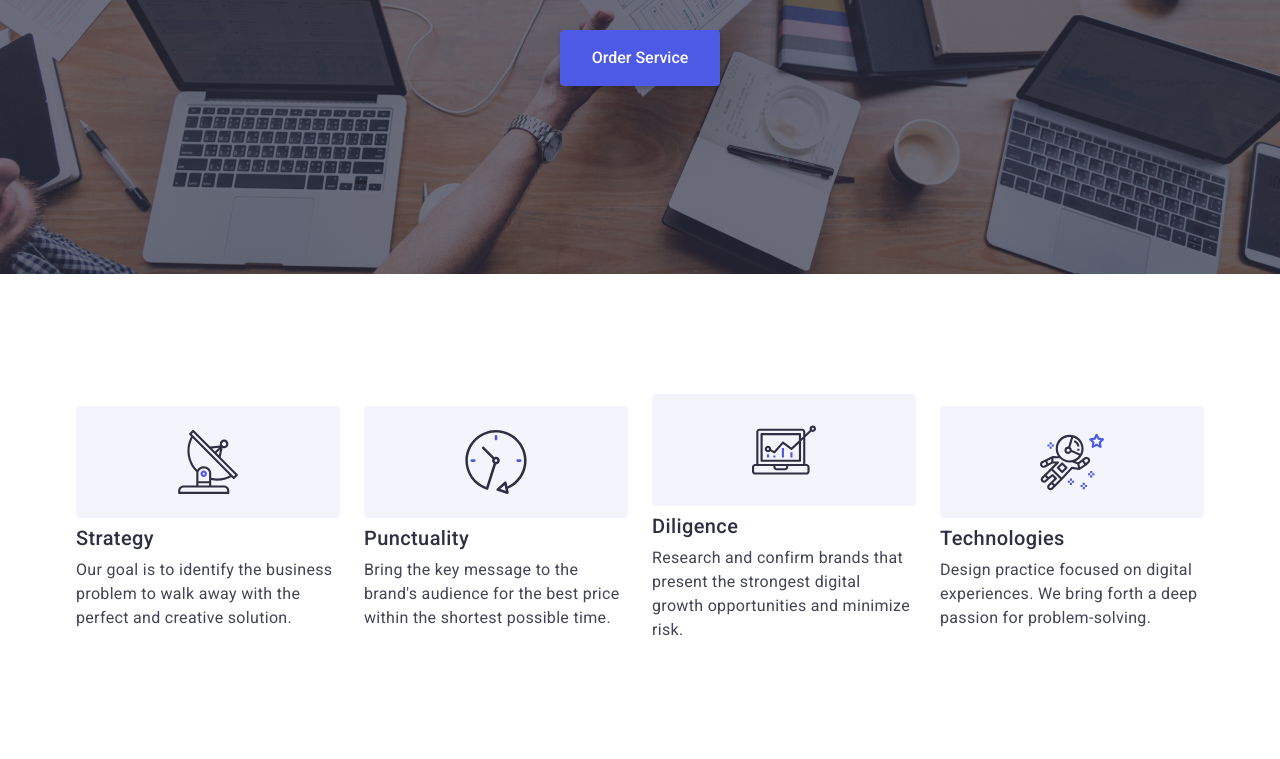
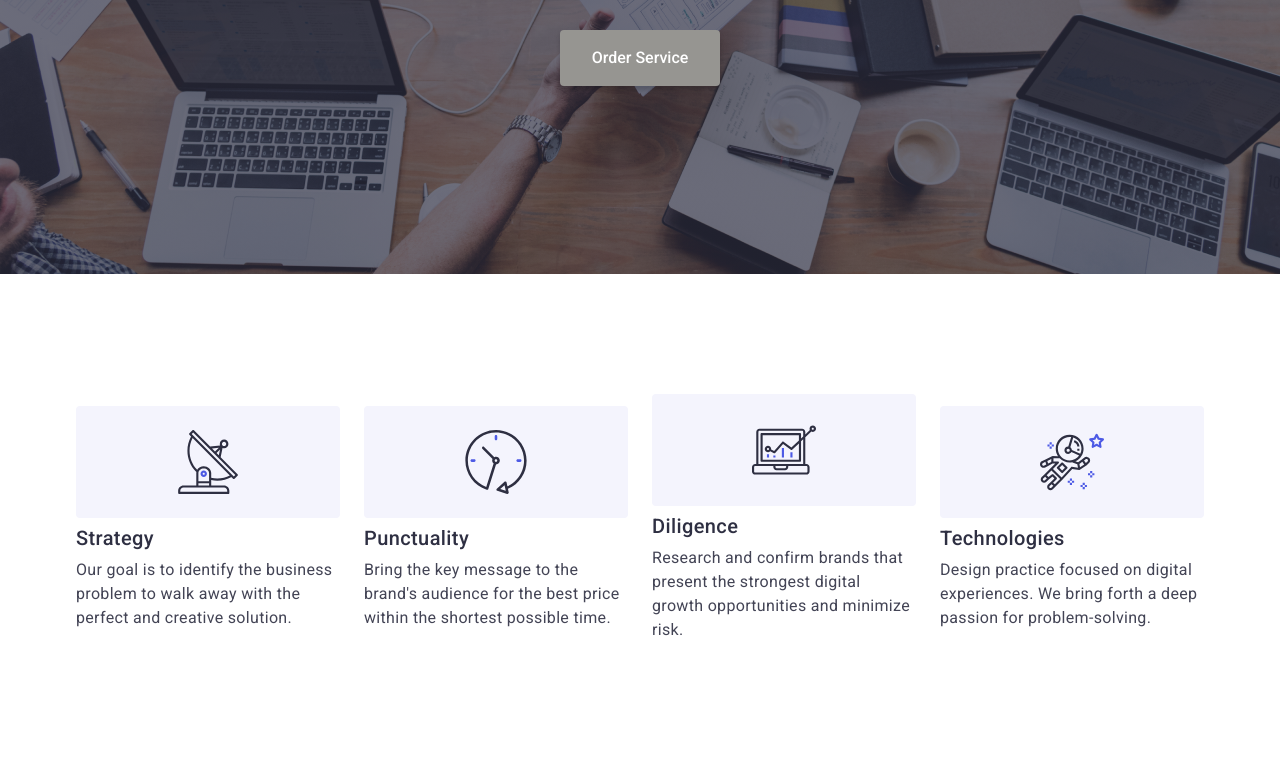
Before and after one commit to MAKCKACHKA/parfume-project-layout, a plain HTML site: page index.html in a window 1280 px wide. Shown: the part 403-1162 px from the top of the page. Drawn offline with nearby package versions, Linux system fonts and the light colour scheme.

Commit message:
Update style.css

```diff
--- a/styles/style.css
+++ b/styles/style.css
@@ -1,6 +1,6 @@
 :root {
-  --primary-brand-color: rgba(77, 90, 229, 1);
-  --pressed-state-color: rgba(64, 75, 191, 1);
+  --primary-brand-color: rgb(150, 149, 145);
+  --pressed-state-color: rgb(132, 131, 127);
   --dark-color: rgba(46, 47, 66, 1);
   --success-color: rgba(49, 208, 170, 1);
   --text-color: rgba(67, 68, 85, 1);
@@ -12,23 +12,6 @@
   --transition-250: 250ms cubic-bezier(0.4, 0, 0.2, 1);
   --white-color: rgb(255, 255, 255);
 }
-
-/*
-@media screen and (max-width: 767px) {
-
-}
-
-@media screen and (min-width: 768px) {
-  .container {
-    max-width: 768px;
-  }
-}
-
-@media screen and (min-width: 1200px) {
-  .container {
-    max-width: 1158px;
-  }
-} */
 
 /* BODY */
 body {
```
